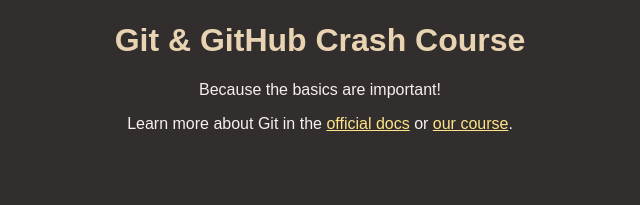
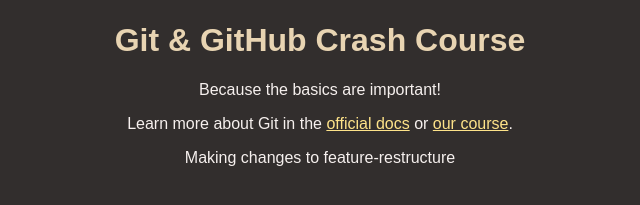
Before and after one commit to javaiu/github-crash-course, a plain HTML site: page index.html in a window 1280 px wide. Shown: the part 147-352 px from the top of the page, without its empty margins (320-960 px from the left). Drawn offline with Linux system fonts and the light colour scheme.

Commit message:
Making changes to feature-restructure

```diff
--- a/index.html
+++ b/index.html
@@ -19,6 +19,7 @@
         <a href="https://git-scm.com/book/en/v2">official docs</a> or
         <a href="https://acad.link/git">our course</a>.
       </p>
+      <p>Making changes to feature-restructure</p>
     </main>
   </body>
 </html>
```
